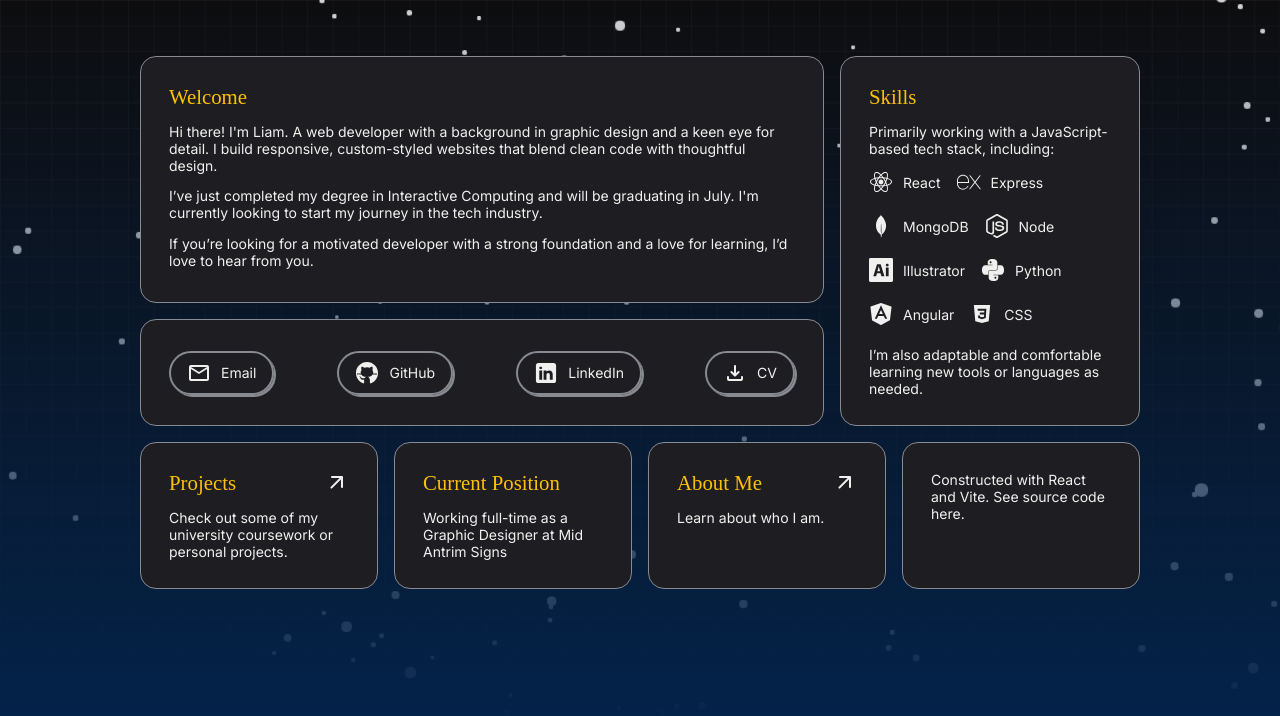
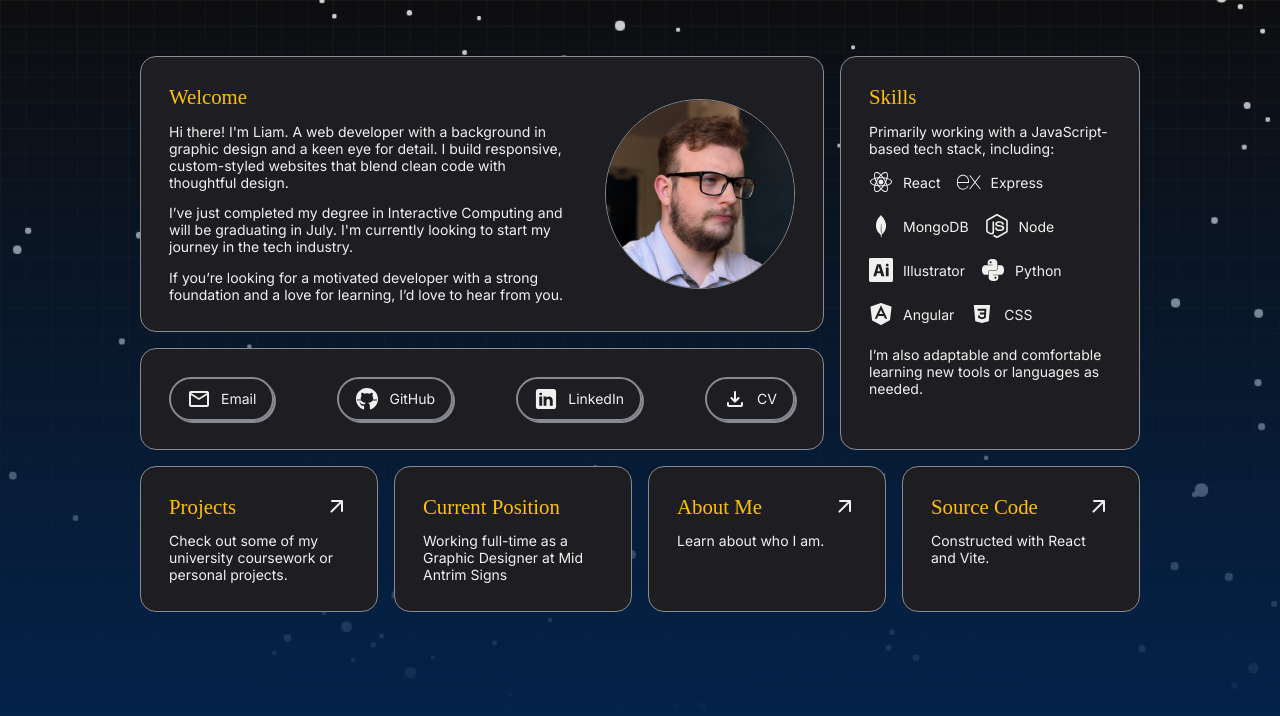
Before and after one commit to LPBroadway/Portfolio-Website, a React (Vite) app: page / in a window 1280 px wide. Shown: the top 716 px of the page. Built offline with nearby package versions, Linux system fonts and the light colour scheme; a web font is replaced by a local one.

Commit message:
Front Page Complete (v0.2)
Completion of front page.
Moving onto Projects.

```diff
--- a/src/css/main.css
+++ b/src/css/main.css
@@ -285,14 +285,28 @@ a:hover {
 }
 
 .profilepic {
-    position: relative;
-    width: 20%;
-    aspect-ratio: 1/1;
-    margin: 0 auto;
-    object-fit: cover;
-    border-radius: 100vw;
-    border: 0.10vw solid var(--grid);
-    flex: 1 1 40%;
+    width: 30%;
+    border-radius: 20rem;
+    border: 1px solid var(--grid-highlight);
+    justify-self: center;
+    align-self: center;
+    margin-left: 1rem;
+}
+
+.profilepic:hover {
+    animation: border-highlight 0.3s ease-in-out forwards;
+}
+
+.profilepic:not(:hover) {
+    animation: border-unhighlight 0.3s ease-in-out forwards;
+}
+
+.pfp {
+    flex: 0 1 80%;
+    display: flex;
+    justify-content: center;
+    align-items: center;
+    height: 100%;
 }
 
 .card-link {
--- a/src/pages/index.jsx
+++ b/src/pages/index.jsx
@@ -9,7 +9,10 @@ function Index() {
     <>
       <div className="row">
         <div className="column aboutme">
-          <div className="background card">
+          {/* Main description and profile picture */}
+          <div className="row">
+            <div className="background row">
+              <div className="card">
                 <span className="title">Welcome</span>
                 <p>
                   Hi there! I'm Liam. A web developer with a background in graphic design and a keen eye for detail. I build responsive, custom-styled websites that blend clean code with thoughtful design.
@@ -21,6 +24,10 @@ function Index() {
                   If you’re looking for a motivated developer with a strong foundation and a love for learning, I’d love to hear from you.
                 </p>
               </div>
+              <img className="profilepic" src="/images/pfp.jpg" alt="Liam Broadway" />
+            </div>
+          </div>
+          {/* Links to social media and CV */}
           <div className="links background card">
             <a className="anchor-button"><span class="material-symbols-rounded">mail</span> Email</a>
             <a className="anchor-button" href="https://github.com/LPBroadway/" target="_blank">
@@ -34,6 +41,7 @@ function Index() {
             <a className="anchor-button"><span class="material-symbols-rounded">download</span> CV</a>
           </div>
         </div>
+        {/* Skills section */}
         <div className="profile background card">
           <span className="title">Skills</span>
           <p>Primarily working with a JavaScript-based tech stack, including:</p>
@@ -102,6 +110,7 @@ function Index() {
           </div>
         </div>
       </div>
+      {/* My projects and work */}
       <div className="row flex">
         <div className="scale card card-link background" onClick={() => { window.location.href = '/projects' }}>
           <div className="link-title">
@@ -114,15 +123,19 @@ function Index() {
           <span className="title">Current Position</span>
           <p>Working full-time as a Graphic Designer at <a className="link" href="https://midantrimsigns.com/" target="_blank">Mid Antrim Signs</a></p>
         </div>
-        <div className="scale card card-link background">
+        <div className="scale card card-link background" onClick={() => { window.location.href = '/aboutme' }}>
           <div className="link-title">
             <span className="title">About Me</span>
             <span class="material-symbols-rounded">arrow_outward</span>
           </div>
           <p>Learn about who I am.</p>
         </div>
-        <div className="background card constructed">
-          <p>Constructed with React and Vite. See source code <a className="link" href="https://github.com/LPBroadway/Portfolio-Website" target="_blank">here</a>.</p>
+        <div className="background card-link card scale constructed" onClick={() => { window.open('https://github.com/LPBroadway/Portfolio-Website', '_blank') }}>
+          <div className="link-title">
+            <span className="title">Source Code</span>
+            <span class="material-symbols-rounded">arrow_outward</span>
+          </div>
+          <p>Constructed with React and Vite.</p>
         </div>
       </div>
     </>
```
Lines whose indentation alone changed are shown as unchanged.
